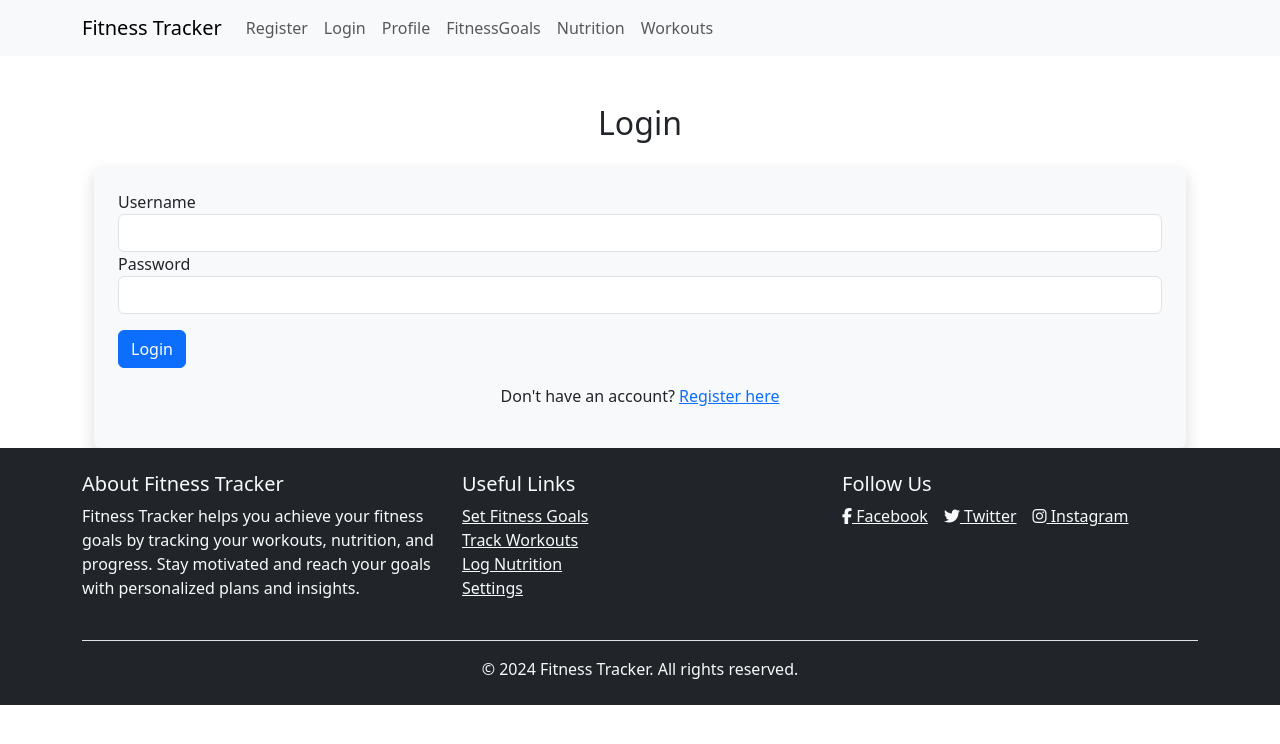
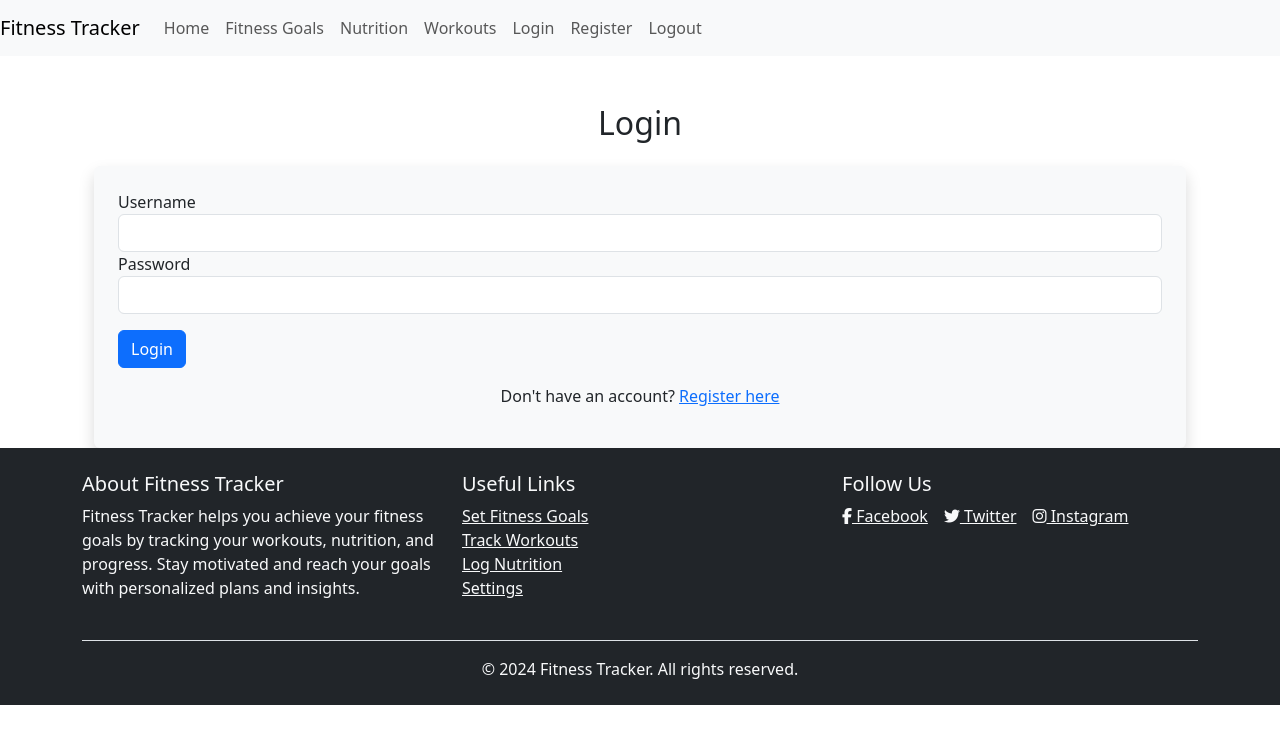
Before and after one commit to jagadeeswarasurya/fitness-tracker-frontend, a React (Vite) app: page /login in a window 1280 px wide. Shown: the top 744 px of the page. Built offline with nearby package versions, Linux system fonts and the light colour scheme; no server answers.

Commit message:
final commit is added

```diff
--- a/src/App.jsx
+++ b/src/App.jsx
@@ -7,6 +7,7 @@ import Navbar from './components/Navbar';
 import Footer from './components/Footer';
 import Register from './components/Auth/Register';
 import Login from './components/Auth/Login';
+import Logout from './components/Auth/Logout';
 import UserProfile from './components/Auth/UserProfile';
 import FitnessGoals from './components/FitnessGoals/FitnessGoals';
 import Nutrition from './components/Nutrition/Nutrition';
@@ -21,6 +22,7 @@ const App = () => {
                     <Route path="/" element={<Home />} />
                     <Route path="/register" element={<Register />} />
                     <Route path="/login" element={<Login />} />
+                    <Route path="/logout" element={<Logout />} />
                     <Route path="/profile" element={<UserProfile />} />
                     <Route path="/FitnessGoals" element={<FitnessGoals />} />
                     <Route path="/nutrition" element={<Nutrition />} />
--- a/src/components/Auth/Login.jsx
+++ b/src/components/Auth/Login.jsx
@@ -1,7 +1,8 @@
-// src/components/Auth/Login.jsx
 import React, { useState } from 'react';
 import axios from 'axios';
 import { useNavigate } from 'react-router-dom';
+import { useDispatch } from 'react-redux';
+import { setUser } from '../../slices/userSlice'; // Import the setUser action
 
 const Login = () => {
     const [username, setUsername] = useState('');
@@ -9,6 +10,7 @@ const Login = () => {
     const [message, setMessage] = useState('');
     const [isLoading, setIsLoading] = useState(false);
     const navigate = useNavigate();
+    const dispatch = useDispatch(); // Hook to dispatch actions
 
     const handleSubmit = async (e) => {
         e.preventDefault();
@@ -23,12 +25,14 @@ const Login = () => {
 
             // Store the token in localStorage
             localStorage.setItem('token', response.data.token);
+
+            // Dispatch user data to the store
+            dispatch(setUser({ id: response.data.user.id, name: response.data.user.username }));
             setMessage('Login successful!');
             setUsername('');
             setPassword('');
             navigate('/'); // Redirect to the home page after login
         } catch (error) {
-            // Handle error responses
             setMessage(error.response?.data?.message || 'Login failed. Please try again.');
         } finally {
             setIsLoading(false);
--- /dev/null
+++ b/src/components/Auth/Logout.jsx
@@ -0,0 +1,29 @@
+import React, { useEffect } from 'react';
+import { useDispatch } from 'react-redux';
+import { logoutUser } from '../../slices/userSlice'; // Import logoutUser action
+import { useNavigate } from 'react-router-dom';
+
+const Logout = () => {
+    const dispatch = useDispatch();
+    const navigate = useNavigate();
+
+    useEffect(() => {
+        // Remove user token from local storage
+        localStorage.removeItem('token');
+
+        // Dispatch logout action to Redux store
+        dispatch(logoutUser());
+
+        // Redirect to login page after logout
+        navigate('/login'); // Redirect to the login page
+    }, [dispatch, navigate]);
+
+    return (
+        <div className="container mt-5">
+            <h2>Logging you out...</h2>
+            <p>You will be redirected shortly.</p>
+        </div>
+    );
+};
+
+export default Logout;
--- a/src/components/Auth/Register.jsx
+++ b/src/components/Auth/Register.jsx
@@ -1,6 +1,8 @@
 import React, { useState } from 'react';
 import axios from 'axios';
 import { useNavigate } from 'react-router-dom';
+import { useDispatch } from 'react-redux';
+import { setUser } from '../../slices/userSlice'; // Import the setUser action
 
 const Register = () => {
     const [username, setUsername] = useState('');
@@ -8,6 +10,7 @@ const Register = () => {
     const [message, setMessage] = useState('');
     const [isLoading, setIsLoading] = useState(false);
     const navigate = useNavigate();
+    const dispatch = useDispatch(); // Hook to dispatch actions
 
     const handleSubmit = async (e) => {
         e.preventDefault();
@@ -19,13 +22,16 @@ const Register = () => {
                 username,
                 password,
             });
+            // Dispatch user data to the store
+            dispatch(setUser({ id: response.data.user.id, name: response.data.user.username }));
             setMessage(response.data.message);
-            setUsername('');
+            setUsername(''); // Clear input fields after success
             setPassword('');
             setTimeout(() => {
                 navigate('/login'); // Redirect to login page after successful registration
             }, 2000);
         } catch (error) {
+            console.error('Registration error:', error); // Log the error for debugging
             setMessage(error.response?.data?.message || 'Registration failed. Please try again.');
         } finally {
             setIsLoading(false);
--- a/src/components/Navbar.jsx
+++ b/src/components/Navbar.jsx
@@ -1,36 +1,86 @@
-import React from 'react';
-import { Link } from 'react-router-dom';
+import React from "react";
+import { useSelector, useDispatch } from "react-redux";
+import { logoutUser } from "../slices/userSlice"; // Import the logoutUser action
+import { useNavigate } from "react-router-dom";
 
 const Navbar = () => {
+  const dispatch = useDispatch();
+  const navigate = useNavigate();
+  const user = useSelector((state) => state.user); // Get user state
+
+  const handleLogout = () => {
+    localStorage.removeItem("token"); // Remove token from local storage
+    dispatch(logoutUser()); // Dispatch logout action
+    navigate("/login"); // Redirect to login page
+  };
+
+  console.log("Is user logged in?", user.isLoggedIn);
+
+
+
   return (
     <nav className="navbar navbar-expand-lg navbar-light bg-light">
-            <div className="container">
-                <Link className="navbar-brand" to="/">Fitness Tracker</Link>
-                <button className="navbar-toggler" type="button" data-bs-toggle="collapse" data-bs-target="#navbarNav" aria-controls="navbarNav" aria-expanded="false" aria-label="Toggle navigation">
-                    <span className="navbar-toggler-icon"></span>
-                </button>
-                <div className="collapse navbar-collapse" id="navbarNav">
-                    <ul className="navbar-nav">
+      <a className="navbar-brand" href="/">
+        Fitness Tracker
+      </a>
+      <div className="collapse navbar-collapse">
+        <ul className="navbar-nav mr-auto">
           <li className="nav-item">
-                            <Link className="nav-link" to="/register">Register</Link>
+            <a className="nav-link" href="/">
+              Home
+            </a>
           </li>
           <li className="nav-item">
-                            <Link className="nav-link" to="/login">Login</Link>
+            <a className="nav-link" href="/FitnessGoals">
+              Fitness Goals
+            </a>
           </li>
           <li className="nav-item">
-                            <Link className="nav-link" to="/profile">Profile</Link>
+            <a className="nav-link" href="/nutrition">
+              Nutrition
+            </a>
           </li>
           <li className="nav-item">
-                            <Link className="nav-link" to="/FitnessGoals">FitnessGoals</Link>
+            <a className="nav-link" href="/workouts">
+              Workouts
+            </a>
+          </li>
+          {user.isLoggedIn ? (
+            <>
+              <li className="nav-item">
+                <a className="nav-link" href="/profile">
+                  Profile
+                </a>
               </li>
               <li className="nav-item">
-                            <Link className="nav-link" to="/Nutrition">Nutrition</Link>
+                <button
+                  className="nav-link btn btn-link"
+                  onClick={handleLogout}
+                >
+                  Logout
+                </button>
+              </li>
+            </>
+          ) : (
+            <>
+              <li className="nav-item">
+                <a className="nav-link" href="/login">
+                  Login
+                </a>
               </li>
               <li className="nav-item">
-                            <Link className="nav-link" to="/Workouts">Workouts</Link>
+                <a className="nav-link" href="/register">
+                  Register
+                </a>
               </li>
+              <li className="nav-item">
+                <a className="nav-link" href="/logout">
+                  Logout
+                </a>
+              </li>
+            </>
+          )}
         </ul>
-                </div>
       </div>
     </nav>
   );
--- a/src/slices/userSlice.js
+++ b/src/slices/userSlice.js
@@ -1,20 +1,31 @@
-// src/slices/userSlice.js
 import { createSlice } from '@reduxjs/toolkit';
 
 const userSlice = createSlice({
     name: 'user',
     initialState: {
-        id: null,
-        name: '',
+        user: {
+            id: null,
+            name: '',
+        },
+        isLoggedIn: false, // Track login status
     },
     reducers: {
         setUser: (state, action) => {
-            state.id = action.payload.id;
-            state.name = action.payload.name;
+            state.user = {
+                id: action.payload.id,
+                name: action.payload.name,
+            };
+            state.isLoggedIn = true; // Set login status to true
         },
-
+        logoutUser: (state) => {
+            state.user = {
+                id: null,
+                name: '',
+            };
+            state.isLoggedIn = false; // Reset login status
+        },
     },
 });
 
-export const { setUser } = userSlice.actions;
+export const { setUser, logoutUser } = userSlice.actions;
 export default userSlice.reducer;
```
Also changed, not shown: src/components/Auth/UserProfile.jsx (+12 -5 lines), 1 other file (tests, documents, lock files or other folders). Lines whose indentation alone changed are shown as unchanged.
